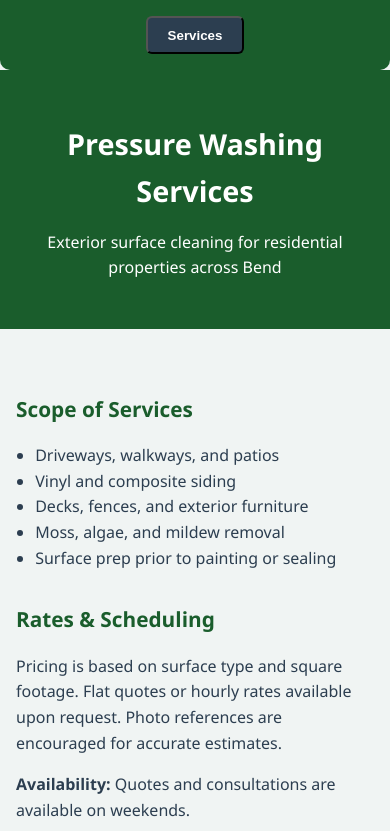
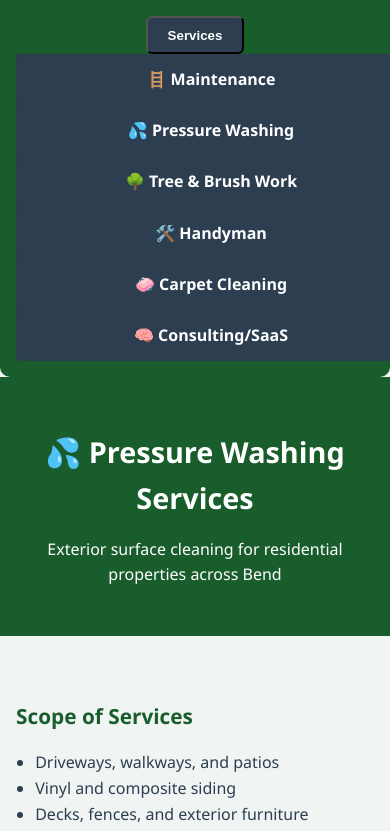
Before and after one commit to maxstonewf/CanDoThings, a plain HTML site: page pressure.html in a window 390 px wide. Both pictures are taken after a click on the element "Services". Shown: the top 831 px of the page. Drawn offline with Linux system fonts and the light colour scheme.

Commit message:
Update pressure.html

```diff
--- a/pressure.html
+++ b/pressure.html
@@ -152,13 +152,12 @@
 
   <!-- === HEADER === -->
   <header>
-    <h1>Pressure Washing Services</h1>
+    <h1>💦 Pressure Washing Services</h1>
     <p>Exterior surface cleaning for residential properties across Bend</p>
   </header>
 
   <!-- === CONTENT SECTION === -->
   <div class="content">
-
     <!-- === SERVICE LIST === -->
     <section class="service-list">
       <h2>Scope of Services</h2>
@@ -185,7 +184,8 @@
     <section class="service-list">
       <h2>Contact</h2>
       <p>
-        To request a quote or book a service, please visit the <a href="home.html">homepage</a> or send a direct message. We’re committed to delivering high-quality results with minimal disruption.
+        To request a quote or book a service, please visit the <a href="home.html">homepage</a> or send a direct message.
+        We’re committed to delivering high-quality results with minimal disruption.
       </p>
     </section>
   </div>
@@ -208,5 +208,25 @@
     &copy; 2025 HandyCrew4You. Serving Northwest Crossing, Midtown, Boyd Acres, and beyond.
   </footer>
 
+  <!-- === JS DROPDOWN FIX === -->
+  <script>
+    function toggleDropdown() {
+      const dropdown = document.getElementById("dropdown-content");
+      dropdown.style.display = dropdown.style.display === "block" ? "none" : "block";
+    }
+
+    function closeDropdown() {
+      if (window.innerWidth > 600) {
+        document.getElementById("dropdown-content").style.display = "none";
+      }
+    }
+
+    document.addEventListener('click', function (event) {
+      const dropdown = document.getElementById("dropdown-content");
+      if (!event.target.closest('.dropdown')) {
+        dropdown.style.display = 'none';
+      }
+    });
+  </script>
 </body>
 </html>
```
Lines whose indentation alone changed are shown as unchanged.
